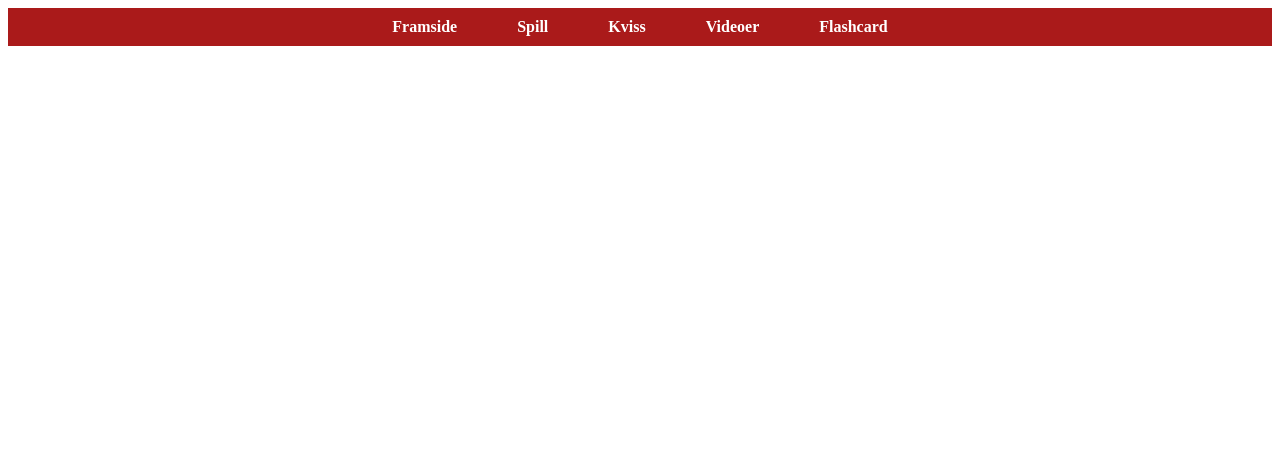
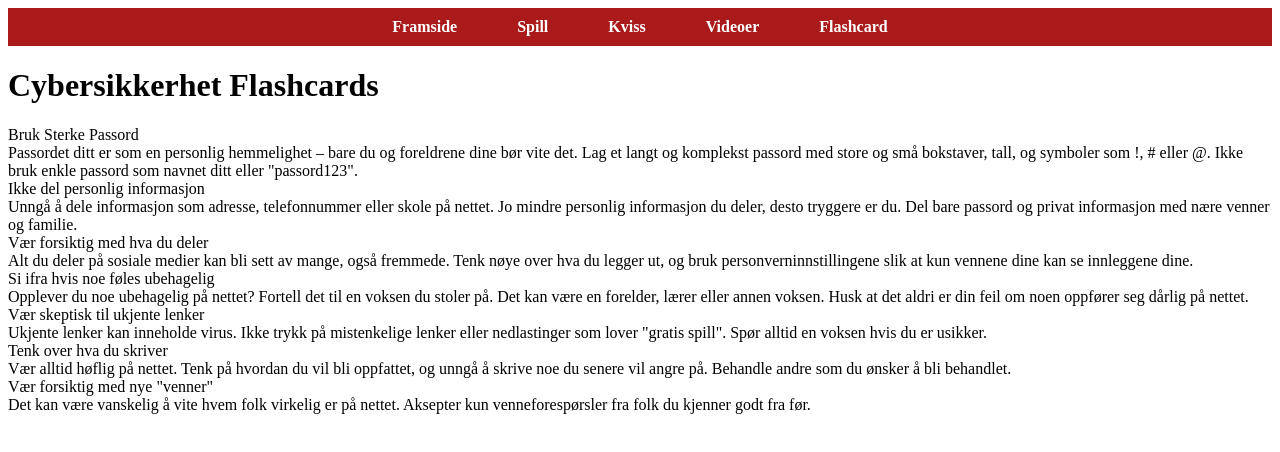
Before and after one commit to sondrenodenes/Cyberkid, a plain HTML site: page Digital sikkerhet nettside/Hjem nettside/fleshcard.html in a window 1280 px wide. Drawn offline with Linux system fonts and the light colour scheme.

Commit message:
flashcards

```diff
--- a/Digital sikkerhet nettside/Hjem nettside/fleshcard.html
+++ b/Digital sikkerhet nettside/Hjem nettside/fleshcard.html
@@ -1,8 +1,12 @@
 <!DOCTYPE html>
 <html lang="no">
+
 <head>
     <link rel="stylesheet" href="../Hjem nettside/style.css">
+    <title>Flashcards om Cybersikkerhet</title>
 </head>
+
+<body>
     <nav class="hotbar">
         <ul>
             <li><a href="../Hjem nettside/Nettside.html">Framside</a></li>
@@ -12,3 +16,70 @@
             <li><a href="../Hjem nettside/fleshcard.html">Flashcard</a></li>
         </ul>
     </nav>
+    <h1>Cybersikkerhet Flashcards</h1>
+
+    <div class="flashcards-container">
+        <div class="flashcard">
+            <div class="flashcard-inner">
+                <div class="flashcard-front">Bruk Sterke Passord</div>
+                <div class="flashcard-back">Passordet ditt er som en personlig hemmelighet – bare du og foreldrene dine
+                    bør vite det. Lag et langt og komplekst passord med store og små bokstaver, tall, og symboler som !,
+                    # eller @. Ikke bruk enkle passord som navnet ditt eller "passord123".</div>
+            </div>
+        </div>
+
+        <div class="flashcard">
+            <div class="flashcard-inner">
+                <div class="flashcard-front">Ikke del personlig informasjon</div>
+                <div class="flashcard-back">Unngå å dele informasjon som adresse, telefonnummer eller skole på nettet.
+                    Jo mindre personlig informasjon du deler, desto tryggere er du. Del bare passord og privat
+                    informasjon med nære venner og familie.</div>
+            </div>
+        </div>
+
+        <div class="flashcard">
+            <div class="flashcard-inner">
+                <div class="flashcard-front">Vær forsiktig med hva du deler</div>
+                <div class="flashcard-back">Alt du deler på sosiale medier kan bli sett av mange, også fremmede. Tenk
+                    nøye over hva du legger ut, og bruk personverninnstillingene slik at kun vennene dine kan se
+                    innleggene dine.</div>
+            </div>
+        </div>
+
+        <div class="flashcard">
+            <div class="flashcard-inner">
+                <div class="flashcard-front">Si ifra hvis noe føles ubehagelig</div>
+                <div class="flashcard-back">Opplever du noe ubehagelig på nettet? Fortell det til en voksen du stoler
+                    på. Det kan være en forelder, lærer eller annen voksen. Husk at det aldri er din feil om noen
+                    oppfører seg dårlig på nettet.</div>
+            </div>
+        </div>
+
+        <div class="flashcard">
+            <div class="flashcard-inner">
+                <div class="flashcard-front">Vær skeptisk til ukjente lenker</div>
+                <div class="flashcard-back">Ukjente lenker kan inneholde virus. Ikke trykk på mistenkelige lenker eller
+                    nedlastinger som lover "gratis spill". Spør alltid en voksen hvis du er usikker.</div>
+            </div>
+        </div>
+
+        <div class="flashcard">
+            <div class="flashcard-inner">
+                <div class="flashcard-front">Tenk over hva du skriver</div>
+                <div class="flashcard-back">Vær alltid høflig på nettet. Tenk på hvordan du vil bli oppfattet, og unngå
+                    å skrive noe du senere vil angre på. Behandle andre som du ønsker å bli behandlet.</div>
+            </div>
+        </div>
+
+        <div class="flashcard">
+            <div class="flashcard-inner">
+                <div class="flashcard-front">Vær forsiktig med nye "venner"</div>
+                <div class="flashcard-back">Det kan være vanskelig å vite hvem folk virkelig er på nettet. Aksepter kun
+                    venneforespørsler fra folk du kjenner godt fra før.</div>
+            </div>
+        </div>
+    </div>
+
+</body>
+
+</html>
```
